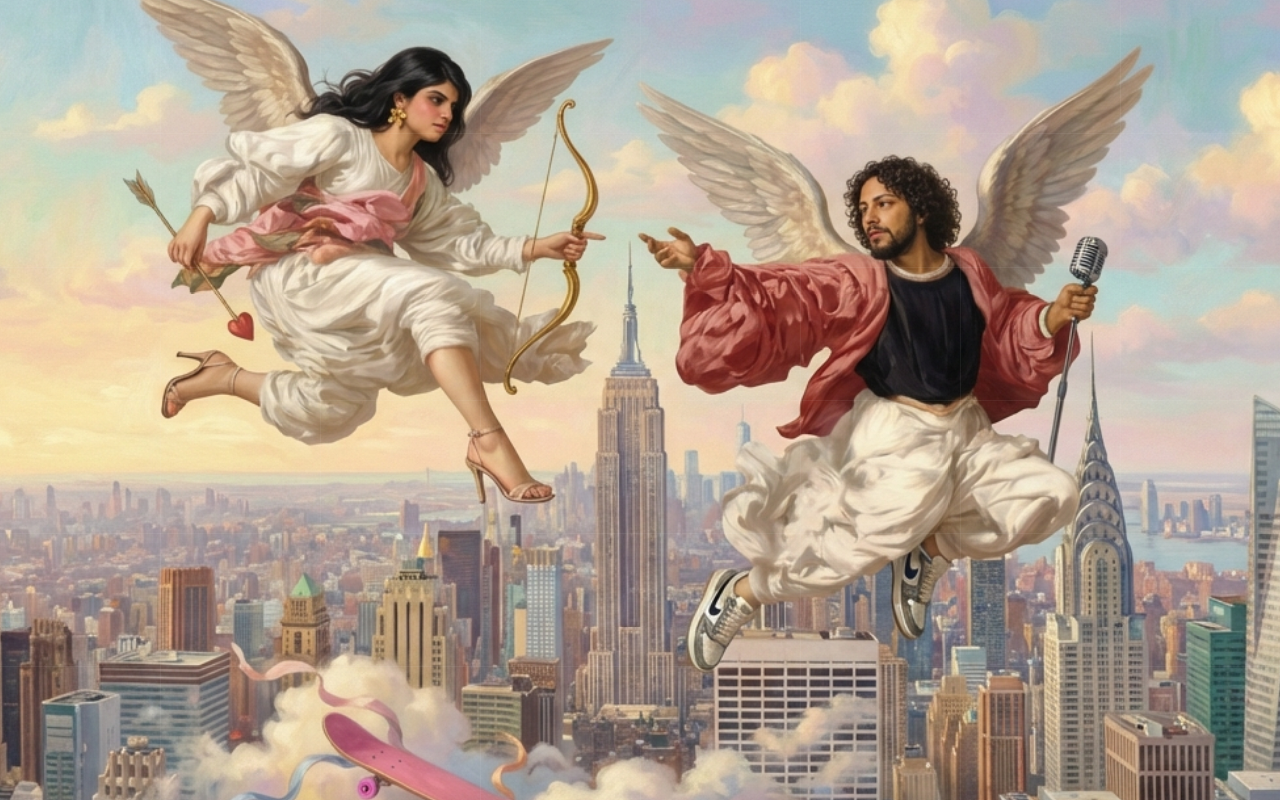
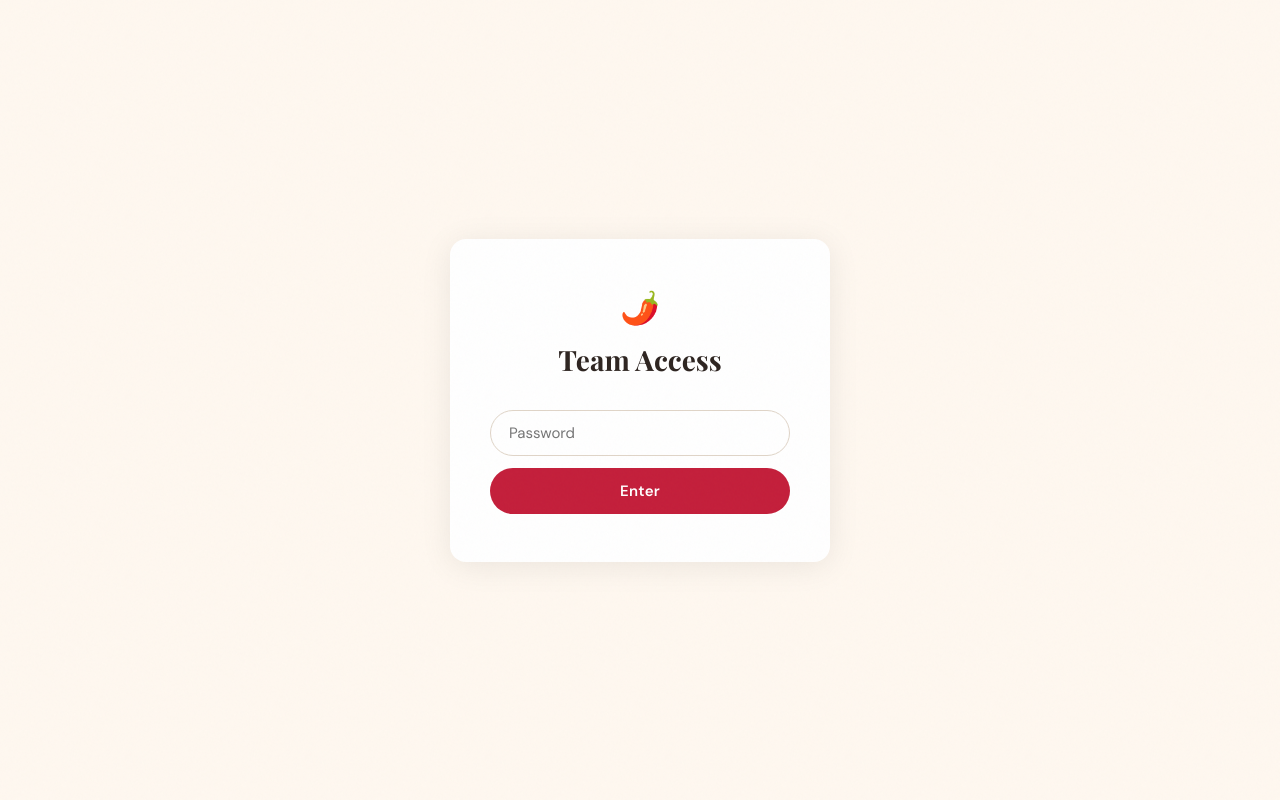
Before and after one commit to hellosurbhi/garam-website, a React (Vite) app: page /admin in a window 1280 px wide. Built offline with nearby package versions, Linux system fonts and the light colour scheme; no server answers; a web font is replaced by a local one.

Commit message:
fix: add position relative to admin login and dashboard so they render above fixed Hero

```diff
--- a/src/components/admin/AdminDashboard.tsx
+++ b/src/components/admin/AdminDashboard.tsx
@@ -104,7 +104,7 @@ export default function AdminDashboard({ onLogout }: AdminDashboardProps) {
     orientationFilter !== "All" || communityFilter !== "All" || incomeFilter !== "All" || statusFilter !== "All";
 
   return (
-    <div style={{ minHeight: "100vh", background: "var(--cream)" }}>
+    <div style={{ minHeight: "100vh", background: "var(--cream)", position: "relative" }}>
       <header style={{ background: "#fff", borderBottom: "1px solid var(--border)", padding: "0 32px" }}>
         <div
           style={{
--- a/src/components/admin/AdminLogin.tsx
+++ b/src/components/admin/AdminLogin.tsx
@@ -39,6 +39,7 @@ export default function AdminLogin({ onSuccess }: AdminLoginProps) {
         style={{
           minHeight: "100vh",
           background: "var(--cream)",
+          position: "relative",
           display: "flex",
           alignItems: "center",
           justifyContent: "center",
```
